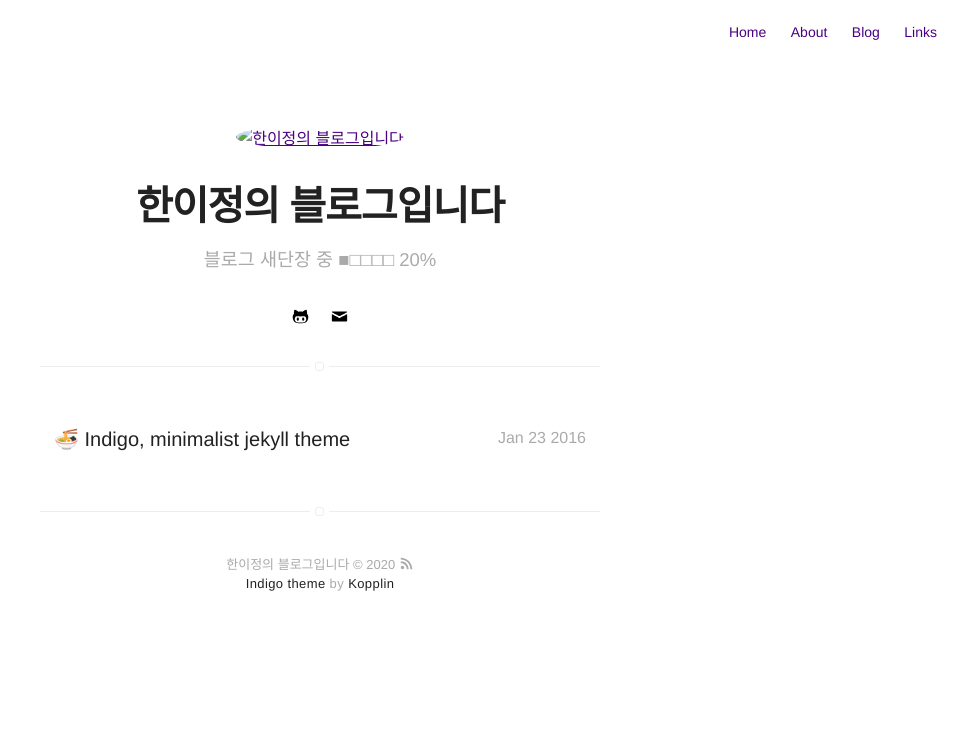
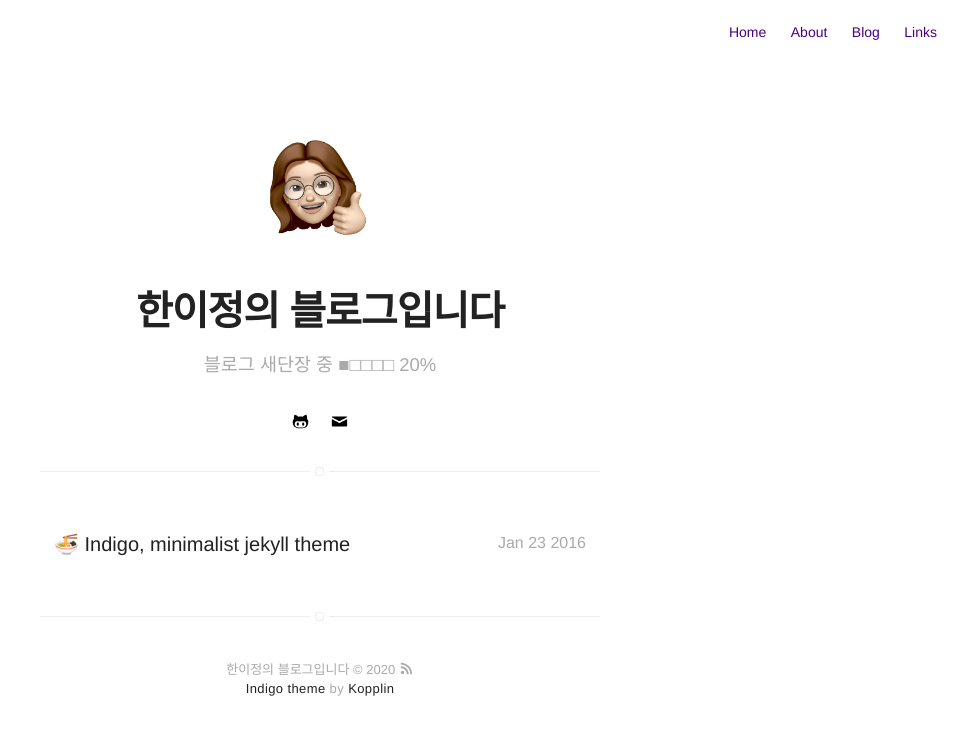
Before and after one commit to 12jeong/12jeong.github.io, a Jekyll site: the page built from projects.html, in a window 1280 px wide. Shown: the top 735 px of the page, without its empty margins (320-1280 px from the left). Built offline with Jekyll 4.4.1, drawn with Linux system fonts in a browser that asks for light colours; emoji names are drawn with the system emoji font.

Commit message:
fix bug in profile image

```diff
--- a/_config.yml
+++ b/_config.yml
@@ -7,8 +7,8 @@ description: A blog about technology and stuff related
 
 # if it's an external image, update below for true
 # better with square images
-external-image: true
-picture: assets/images/profile.png
+external-image: false
+picture: /assets/images/profile.png
 
 # If you want to include your resume, set to true
 # and specify source (external or local).
```
